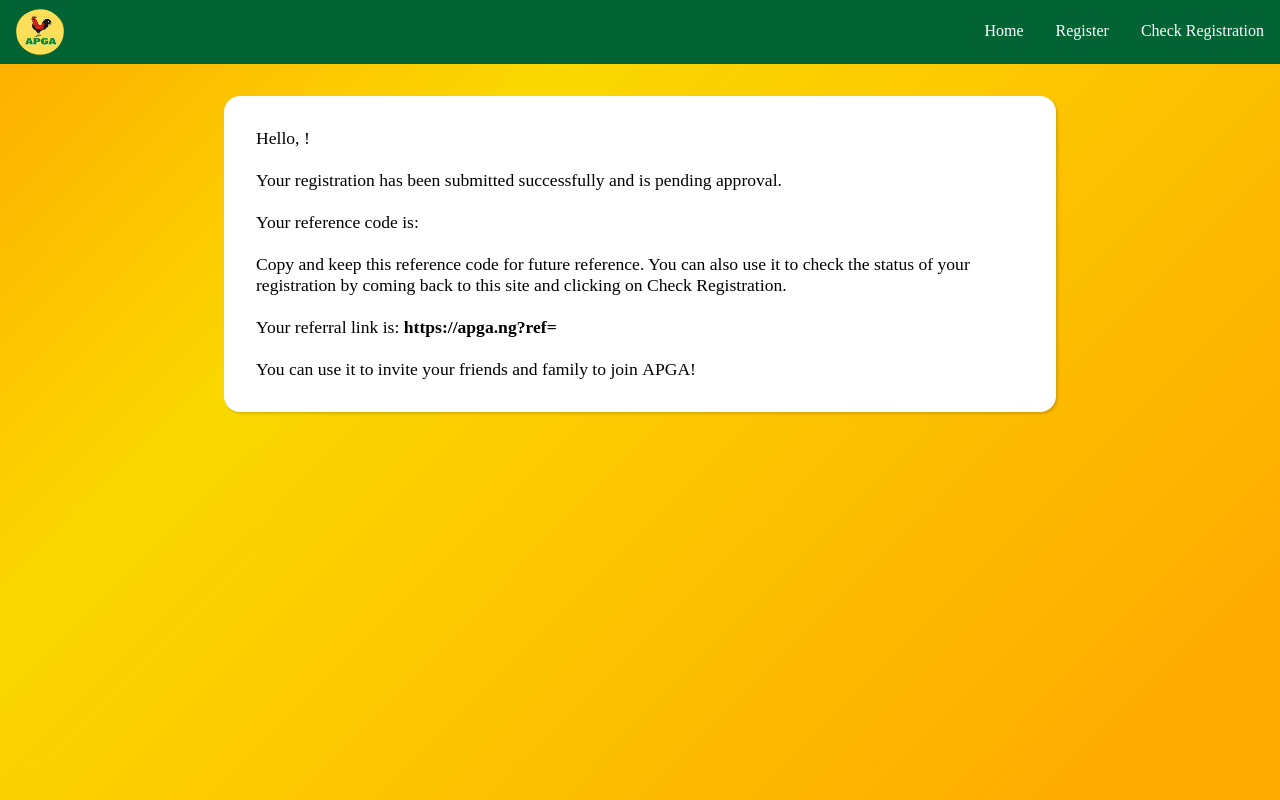
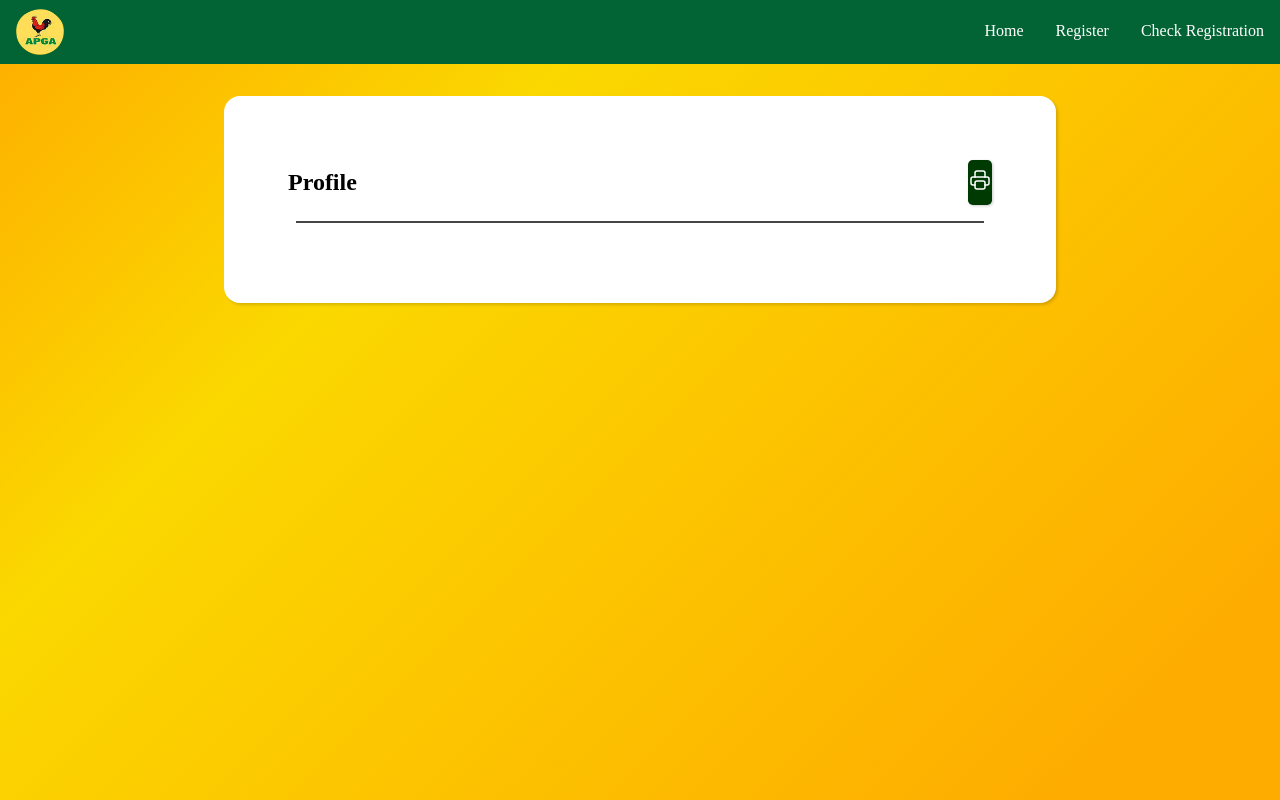
Before and after one commit to appcounty/apgaportal, a Next.js app: page /confirm in a window 1280 px wide. Built offline with nearby package versions, Linux system fonts and the light colour scheme.

Commit message:
Confirmation page dynamic display

```diff
--- a/src/pages/confirm/index.tsx
+++ b/src/pages/confirm/index.tsx
@@ -64,6 +64,8 @@
 
   return (
     <div className={styles.main}>
+      {
+        String(status).toLowerCase() === "waiting" ? (
           <div className={styles.messageBox}>
             <p>
               Hello,{" "}
@@ -104,8 +106,8 @@
             <br />
             <p>You can use it to invite your friends and family to join APGA!</p>
           </div>
-
-      {/* <Display items={items} title={`${name} Profile`} /> */}
+        ) : <Display items={items} title={`${name} Profile`} />
+      }
     </div>
   );
 };
```
Lines whose indentation alone changed are shown as unchanged.
